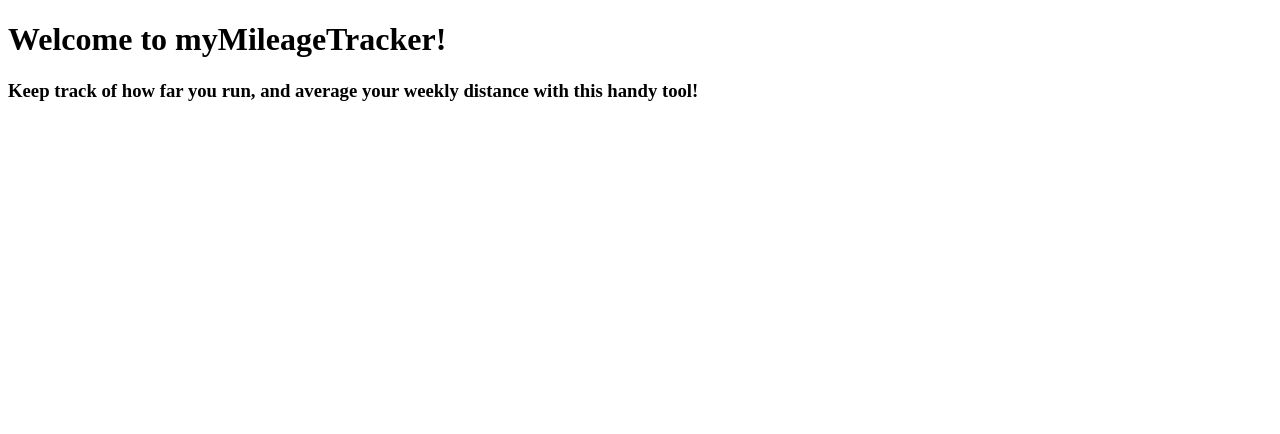
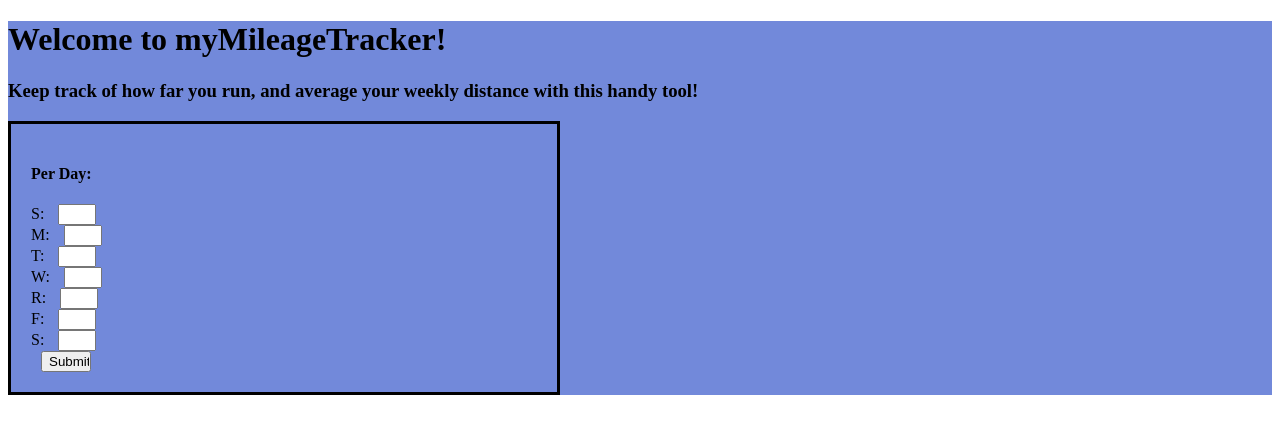
Before and after one commit to edawson1980/mileage-tracker, a plain HTML site: page index.html in a window 1280 px wide. Drawn offline with Linux system fonts and the light colour scheme.

Commit message:
skeleton up, add hexcode notes

```diff
--- a/index.html
+++ b/index.html
@@ -2,13 +2,37 @@
 <html lang="en" dir="ltr">
   <head>
     <meta charset="utf-8">
-    <link rel="stylesheet" href="syle.css">
+
     <title>How Many Miles?</title>
+    <link rel="stylesheet" href="style.css">
   </head>
 
   <body>
-    <h1>Welcome to myMileageTracker!</h1>
-    <h3>Keep track of how far you run, and average your weekly distance with this handy tool!</h3>
+    <div class="main">
+      <h1>Welcome to myMileageTracker!</h1>
+      <h3>Keep track of how far you run, and average your weekly distance with this handy tool!</h3>
+
+      <div class=tracker>
+        <h4>Per Day:</h4>
+        <form>
+          <label>S: </label>
+            <input type="text"></input><br>
+          <label>M: </label>
+            <input type="text"></input><br>
+          <label>T: </label>
+            <input type="text"></input><br>
+          <label>W: </label>
+            <input type="text"></input><br>
+          <label>R: </label>
+            <input type="text"></input><br>
+          <label>F: </label>
+            <input type="text"></input><br>
+          <label>S: </label>
+            <input type="text"></input><br>
+          <input type="submit" name="submit" value="Submit" class="submit"></input>
+        </form>
+      </div>
+    </div>
   </body>
 
   <script type="text/javascript" src="app.js"></script>
--- a/style.css
+++ b/style.css
@@ -0,0 +1,20 @@
+.main{
+  background-color: #7289DA;
+  width: 100%;
+  height: 100%;
+}
+.tracker{
+  padding: 20px;
+  border: 3px solid black;
+  margin-bottom: 20px;
+  width: 40%;
+}
+
+input{
+  width: 30px;
+  margin-left: 10px;
+}
+
+.submit{
+  width: 50px;
+}
```
Also changed, not shown: 1 other file.
